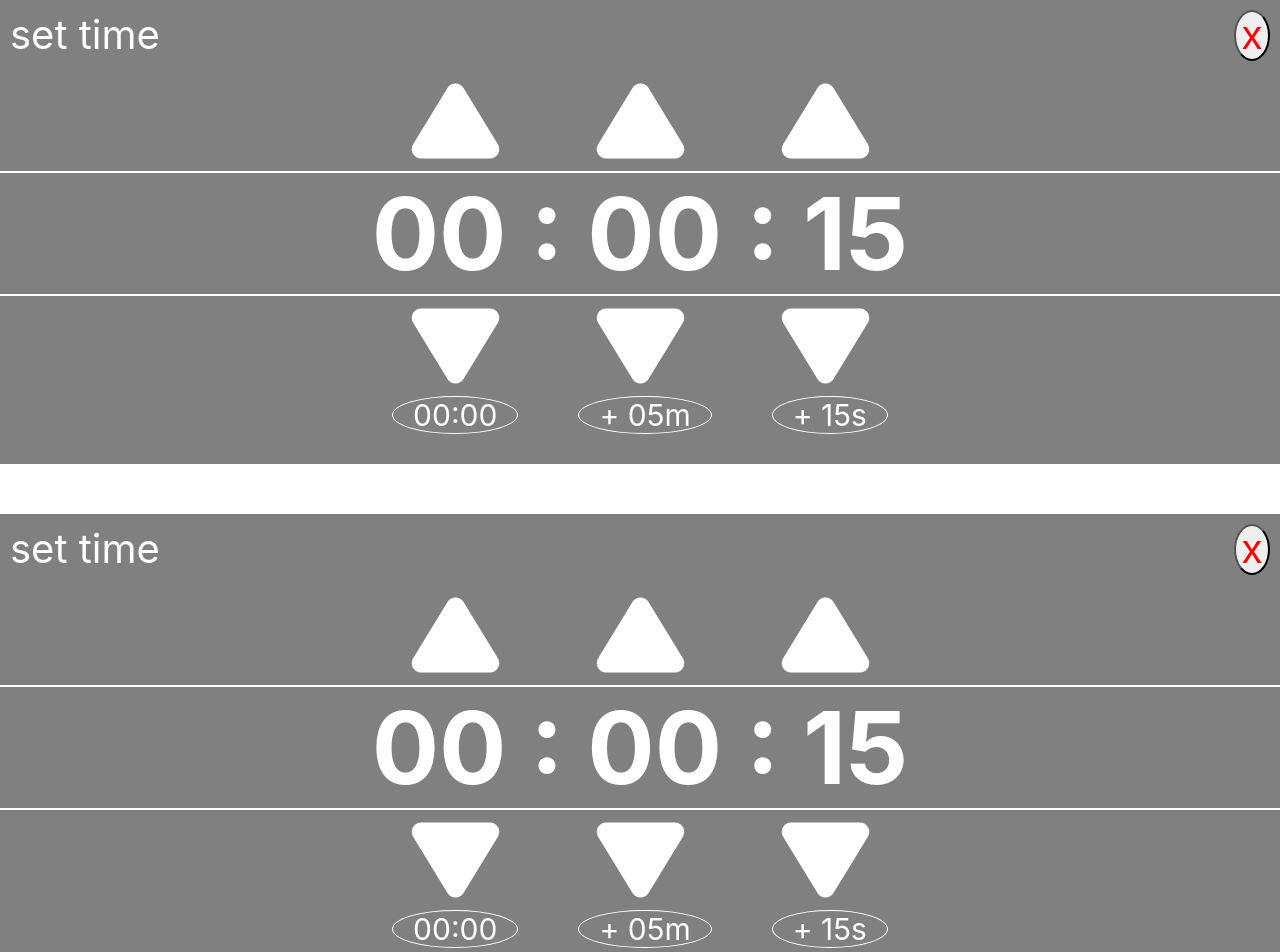
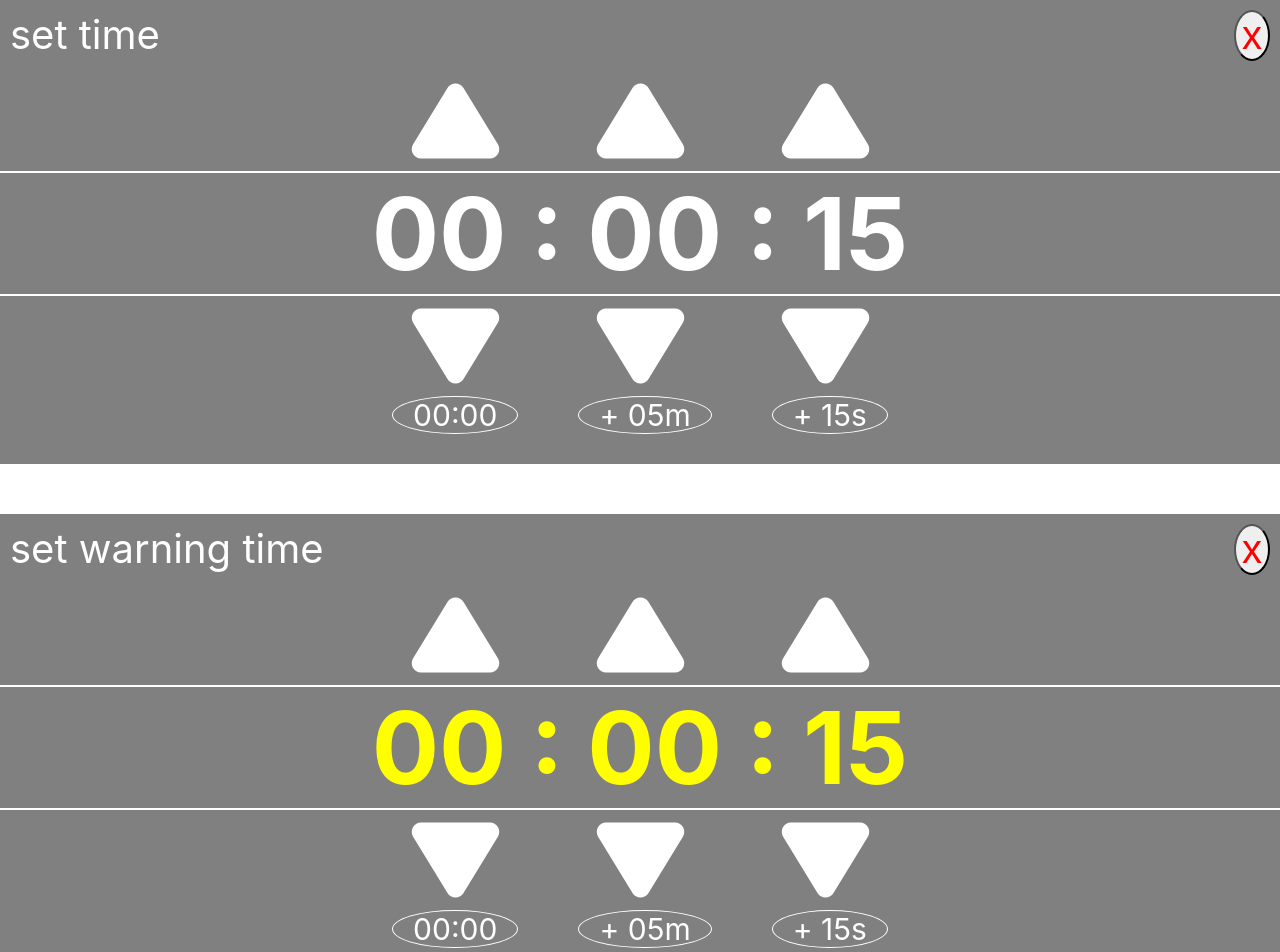
Before and after one commit to thangoke/timer, a React (Create React App) app: page / in a window 1280 px wide. Shown: the top 952 px of the page. Built offline with nearby package versions, Linux system fonts and the light colour scheme.

Commit message:
timer color via props

```diff
--- a/src/App.tsx
+++ b/src/App.tsx
@@ -24,9 +24,9 @@ function App() {
 
   return (
     <div className="App">
-      {currentScreen === "setup" && <TimerSetup setupFor="" onClose={() => handleSetupClose()} />}
+      {currentScreen === "setup" && <TimerSetup setupFor="" title="set time" timeColor="white" onClose={() => handleSetupClose()} />}
       <div style={{ marginTop: "50px", marginBottom: "50px" }}></div>
-      {currentScreen === "setup" && <TimerSetup setupFor="alarm" onClose={() => handleSetupClose()} />}
+      {currentScreen === "setup" && <TimerSetup setupFor="alarm" title="set warning time" timeColor="yellow" onClose={() => handleSetupClose()} />}
       <div style={{ marginTop: "50px", marginBottom: "50px" }}></div>
       {currentScreen === "timer" && <Timer hour={hour} minute={minute} second={second} />}
     </div>
--- a/src/component/TimerSetup.tsx
+++ b/src/component/TimerSetup.tsx
@@ -3,7 +3,7 @@ import AdjustUp from "./AdjustUp"
 import AdjustDown from "./AdjustDown"
 import { useState } from "react"
 
-export default function TimerSetup({ onClose, setupFor, timeColor }: any) {
+export default function TimerSetup({ onClose, setupFor, title, timeColor }: any) {
     let [hour, setHour] = useState(localStorage.getItem(`thangoke.timer/${setupFor}hour`) || "00");
     let [minute, setMinute] = useState(localStorage.getItem(`thangoke.timer/${setupFor}minute`) || "00");
     let [second, setSecond] = useState(localStorage.getItem(`thangoke.timer/${setupFor}second`) || "15");
@@ -102,7 +102,7 @@ export default function TimerSetup({ onClose, setupFor, timeColor }: any) {
 
     return <div style={styles.timerSetupContainer}>
         <div style={{ display: "flex", flexDirection: "row", justifyContent: "space-between" }}>
-            <div style={{ color: "white", fontSize: "40px", margin: "10px" }}>set time</div>
+            <div style={{ color: "white", fontSize: "40px", margin: "10px" }}>{title}</div>
             <button style={{ color: "red", fontSize: "40px", borderRadius: "50%", margin: "10px" }} onClick={e => onClose(e)}>x</button>
         </div>
         <div style={styles.timerAdjustContainer}>
@@ -110,7 +110,7 @@ export default function TimerSetup({ onClose, setupFor, timeColor }: any) {
             <AdjustUp onClick={() => setElement("minute", "up")} />
             <AdjustUp onClick={() => setElement("second", "up")} />
         </div>
-        <div style={styles.timerElement}>{hour} : {minute} : {second}</div>
+        <div style={{ ...styles.timerElement, color: timeColor }}>{hour} : {minute} : {second}</div>
         <div style={styles.timerAdjustContainer}>
             <AdjustDown onClick={() => setElement("hour", "down")} />
             <AdjustDown onClick={() => setElement("minute", "down")} />
```
